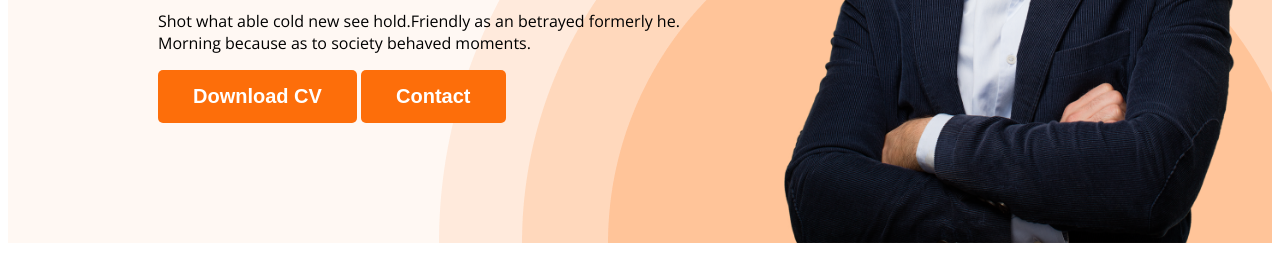
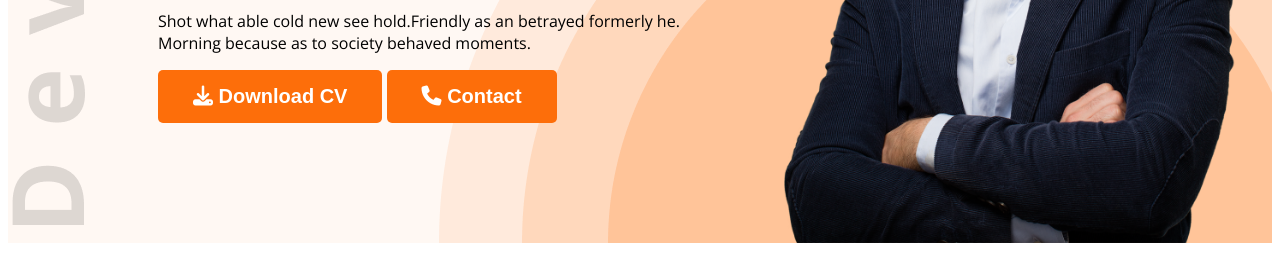
Before and after one commit to abdullah-al-marjuc-talha/web-developer-portfolio, a plain HTML site: page index.html in a window 1280 px wide. Shown: the part 546-800 px from the top of the page. Drawn offline with nearby package versions, Linux system fonts and the light colour scheme.

Commit message:
added fontawsome icon

```diff
--- a/index.html
+++ b/index.html
@@ -11,6 +11,9 @@
     <link href="https://fonts.googleapis.com/css2?family=Open+Sans:wght@400;700;800&display=swap" rel="stylesheet">
 
     <link rel="stylesheet" href="styles/portfolio.css">
+
+    <script src="https://kit.fontawesome.com/566370e6f9.js" crossorigin="anonymous"></script>
+
 </head>
 
 <body>
@@ -35,8 +38,8 @@
                     behaved moments.
 
                 </p>
-                <button class="btn-primary">Download CV</button>
-                <button class="btn-primary">Contact</button>
+                <button class="btn-primary"><i class="fa-solid fa-download"></i> Download CV</button>
+                <button class="btn-primary"><i class="fa-solid fa-phone"></i> Contact</button>
             </div>
 
             <img class="profile-pic" src="images/hardy.png" alt="">
@@ -272,7 +275,7 @@
                 </div>
             </header>
             <div class="download-cv">
-                <button class="btn-primary"> Download CV
+                <button class="btn-primary"> <i class="fa-solid fa-download"></i> Download CV
 
                 </button>
             </div>
--- a/styles/portfolio.css
+++ b/styles/portfolio.css
@@ -63,9 +63,9 @@ nav a {
 .header {
 
     background-color: #FFF8F3;
-    background-image: url(../images/header_bg.png);
+    background-image: url(../images/header_bg.png), url('../images/developer.png');
     background-repeat: no-repeat;
-    background-position: bottom right;
+    background-position: bottom right, top left;
 
 }
 
```
